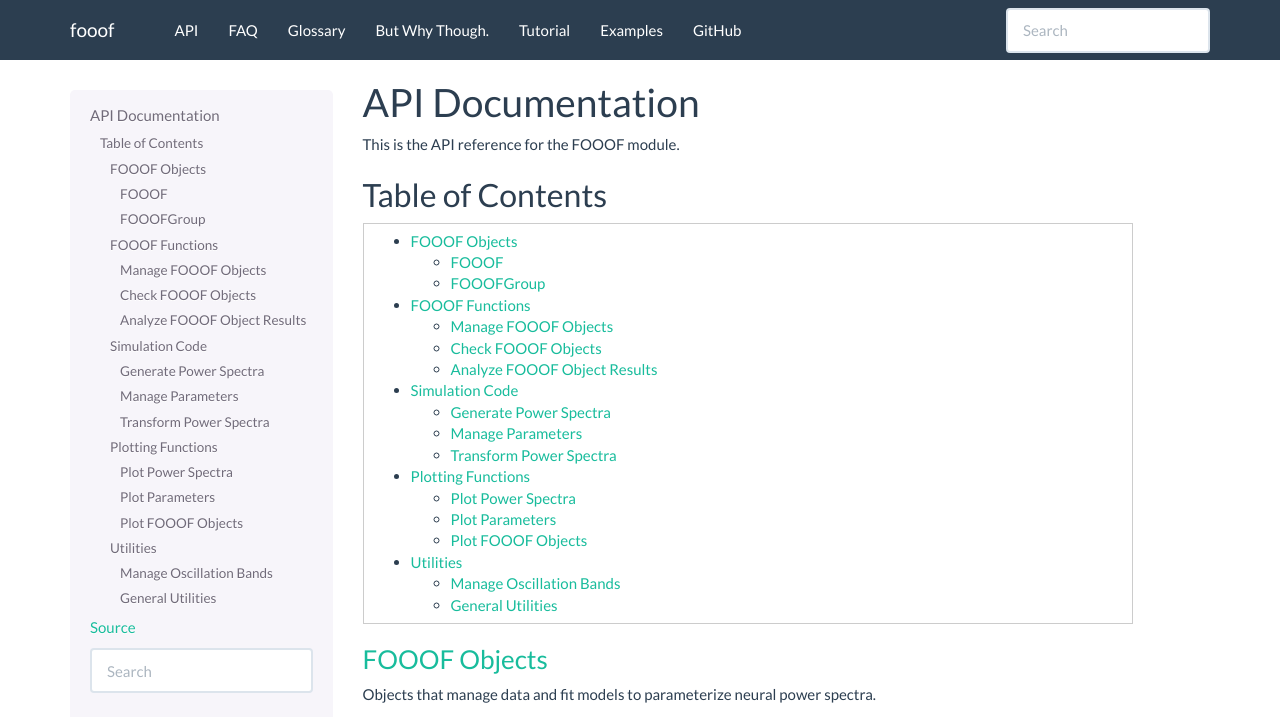
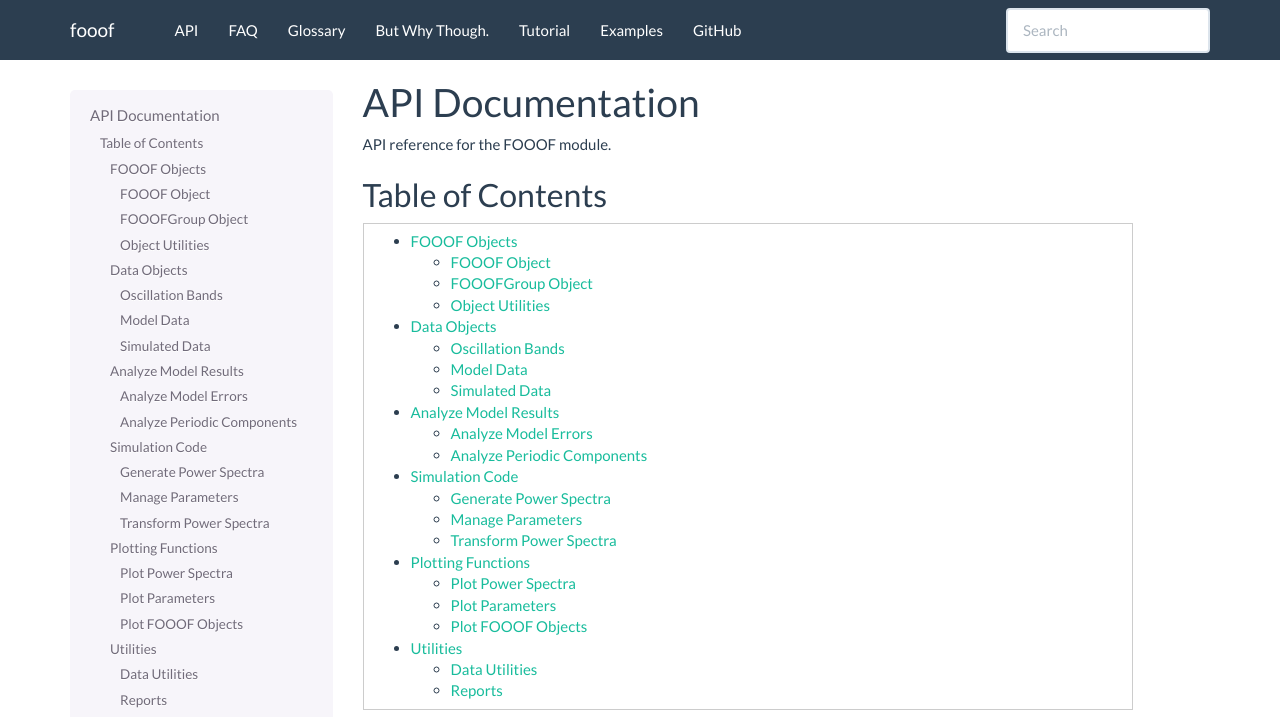
Before and after one commit to fooof-tools/fooof, a Sphinx documentation site: the page built from doc/api.rst, in a window 1280 px wide and 1400 px high. Shown: the top 717 px of the window. Built offline with Sphinx 7.4.7, drawn with Linux system fonts in a browser that asks for light colours; pages that are not in the unit, such as notebooks, are missing from menus; the version number could not be read and is left out; some of the changed text lies outside the part shown.

```diff
--- a/doc/api.rst
+++ b/doc/api.rst
@@ -4,7 +4,7 @@
 API Documentation
 =================
 
-This is the API reference for the FOOOF module.
+API reference for the FOOOF module.
 
 Table of Contents
 =================
@@ -20,62 +20,106 @@ FOOOF Objects
 
 Objects that manage data and fit models to parameterize neural power spectra.
 
-FOOOF
-~~~~~
+FOOOF Object
+~~~~~~~~~~~~
+
+The FOOOF object is the base object for the model, and can be used to fit individual power spectra.
 
 .. autosummary::
    :toctree: generated/
 
    FOOOF
 
-FOOOFGroup
-~~~~~~~~~~
+FOOOFGroup Object
+~~~~~~~~~~~~~~~~~
+
+The FOOOFGroup object allows for parameterizing groups of power spectra.
 
 .. autosummary::
    :toctree: generated/
 
    FOOOFGroup
 
-FOOOF Functions
----------------
+Object Utilities
+~~~~~~~~~~~~~~~~
 
 Functions to manipulate, examine and analyze FOOOF objects, and related utilities.
 
-Manage FOOOF Objects
-~~~~~~~~~~~~~~~~~~~~
-
-Functions to manage and manipulate FOOOF objects.
-
-.. currentmodule:: fooof.funcs
+.. currentmodule:: fooof.objs.utils
 
 .. autosummary::
    :toctree: generated/
 
+   compare_info
    average_fg
    combine_fooofs
    fit_fooof_group_3d
 
-Check FOOOF Objects
-~~~~~~~~~~~~~~~~~~~
+Data Objects
+------------
 
-Functions to help examine and audit FOOOF objects.
+Objects to manage and store data.
 
-.. currentmodule:: fooof.checks
+Oscillation Bands
+~~~~~~~~~~~~~~~~~
+
+Object to handle oscillation band definitions.
+
+.. currentmodule:: fooof.data.bands
+
+.. autosummary::
+   :toctree: generated/
+
+   Bands
+
+Model Data
+~~~~~~~~~~
+
+Objects to store settings, metadata and results for FOOOF models.
+
+.. currentmodule:: fooof.data.data
+
+.. autosummary::
+   :toctree: generated/
+
+   FOOOFSettings
+   FOOOFMetaData
+   FOOOFResults
+
+Simulated Data
+~~~~~~~~~~~~~~
+
+Object to store information about simulated data.
+
+.. autosummary::
+   :toctree: generated/
+
+   SimParams
+
+Analyze Model Results
+---------------------
+
+Functions to analyze FOOOF results.
+
+Analyze Model Errors
+~~~~~~~~~~~~~~~~~~~~
+
+Functions for analyzing the error of model fits.
+
+.. currentmodule:: fooof.analysis.error
 
 .. autosummary::
     :toctree: generated/
 
-    get_info
-    compare_info
     compute_pointwise_error_fm
     compute_pointwise_error_fg
 
-Analyze FOOOF Object Results
-~~~~~~~~~~~~~~~~~~~~~~~~~~~~
+Analyze Periodic Components
+~~~~~~~~~~~~~~~~~~~~~~~~~~~
 
-Functions to help analyze FOOOF results.
+Functions for analyzing the periodic components of model fits.
 
-.. currentmodule:: fooof.analysis
+.. currentmodule:: fooof.analysis.periodic
 
 .. autosummary::
     :toctree: generated/
@@ -105,6 +151,8 @@ Generate Power Spectra
 
 Manage Parameters
 ~~~~~~~~~~~~~~~~~
+
+Functions and objects for managing parameters for simulated power spectra.
 
 .. currentmodule:: fooof.sim.params
 
@@ -198,27 +248,28 @@ Utilities
 
 Utility functions and objects.
 
-Manage Oscillation Bands
-~~~~~~~~~~~~~~~~~~~~~~~~
+Data Utilities
+~~~~~~~~~~~~~~
 
-Object to handle oscillation band definitions.
+Utilities for working with data.
 
-.. currentmodule:: fooof.bands
-
-.. autosummary::
-   :toctree: generated/
-
-   Bands
-
-General Utilities
-~~~~~~~~~~~~~~~~~
-
-General utility functions.
-
-.. currentmodule:: fooof.utils
+.. currentmodule:: fooof.utils.data
 
 .. autosummary::
     :toctree: generated/
 
     trim_spectrum
     compute_pointwise_error
+
+Reports
+~~~~~~~
+
+Utilities to create reports.
+
+.. currentmodule:: fooof.utils.reports
+
+.. autosummary::
+    :toctree: generated/
+
+    methods_report_info
+    methods_report_text
```
Also changed, not shown: other parts of doc/api.rst (+4 -0 lines).
